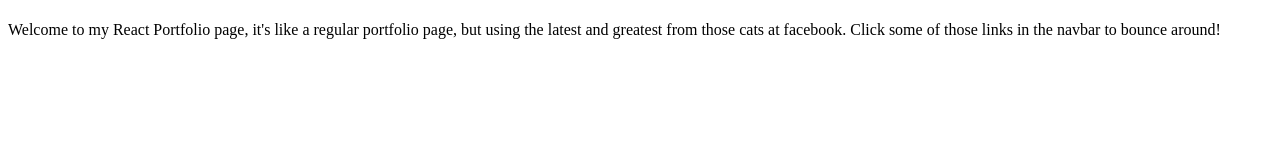
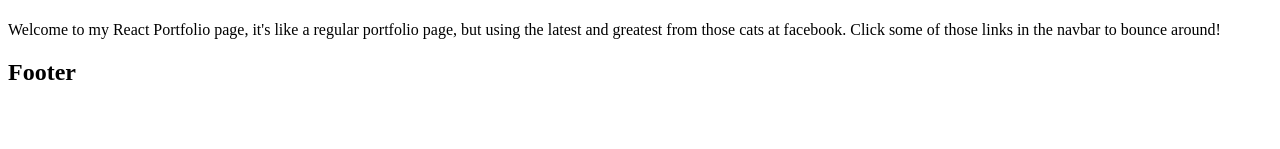
Before and after one commit to StephenSaylor/React-Portfolio, a React (Create React App) app: page / in a window 1280 px wide. Shown: the part 147-296 px from the top of the page. Built offline with nearby package versions, Linux system fonts and the light colour scheme.

Commit message:
added footer

```diff
--- /dev/null
+++ b/src/components/Footer.js
@@ -0,0 +1,11 @@
+import React from 'react';
+
+function Footer() {
+  return (
+    <div>
+      <h2>Footer</h2>
+    </div>
+  )
+}
+
+export default Footer
--- a/src/components/NavTabs.js
+++ b/src/components/NavTabs.js
@@ -2,6 +2,7 @@
 
 function NavTabs({ currentPage, handlePageChange }) {
   return (
+    <header>
       <ul className="nav nav-tabs">
         <li className="nav-item">
           <a
@@ -40,6 +41,7 @@
           </a>
         </li>
       </ul>
+    </header>
   );
 }
 
--- a/src/components/PortfolioContainer.js
+++ b/src/components/PortfolioContainer.js
@@ -4,6 +4,7 @@
 import About from './pages/About';
 import Portfolio from './pages/Portfolio';
 import Contact from './pages/Contact';
+import Footer from './Footer';
 
 export default function PortfolioContainer() {
   const [currentPage, setCurrentPage] = useState('Home');
@@ -26,6 +27,7 @@
     <div>
       <NavTabs currentPage={currentPage} handlePageChange={handlePageChange} />
       {renderPage()}
+      <Footer />
     </div>
   );
 }
```
Lines whose indentation alone changed are shown as unchanged.
